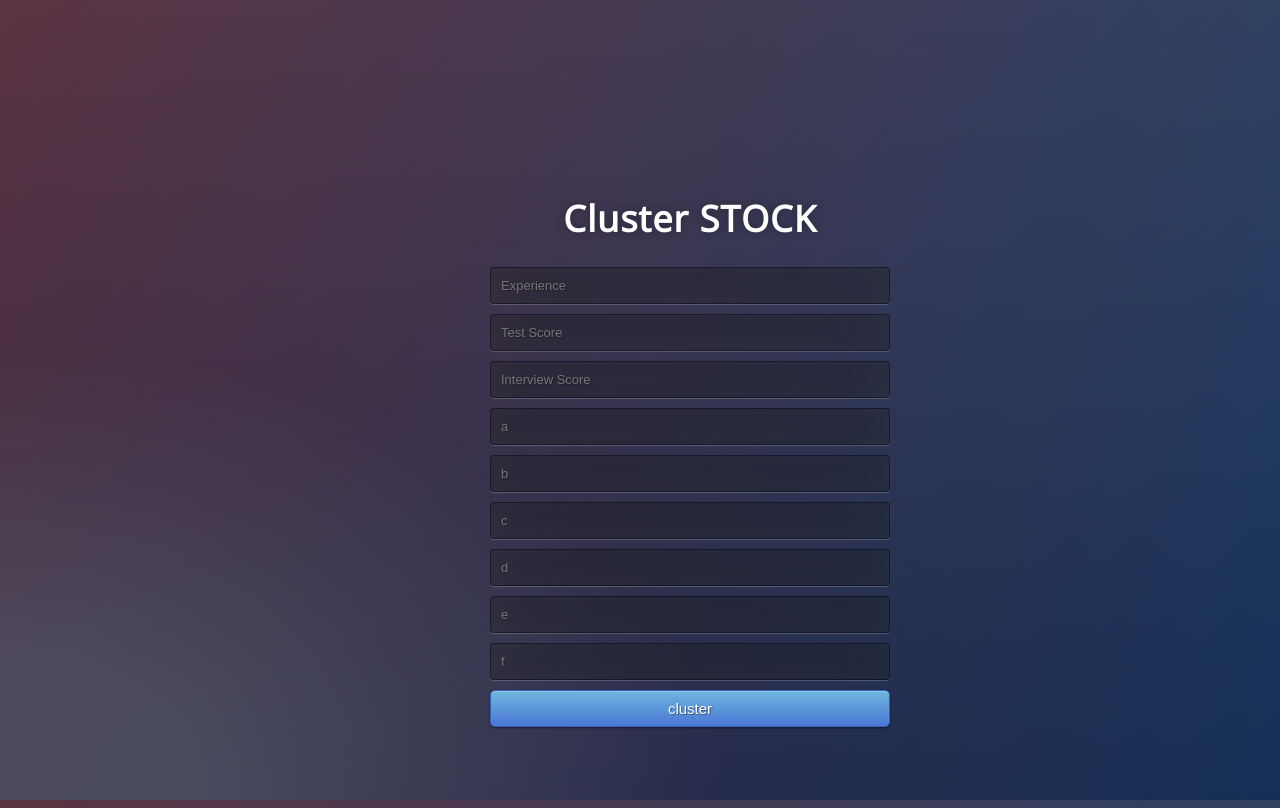
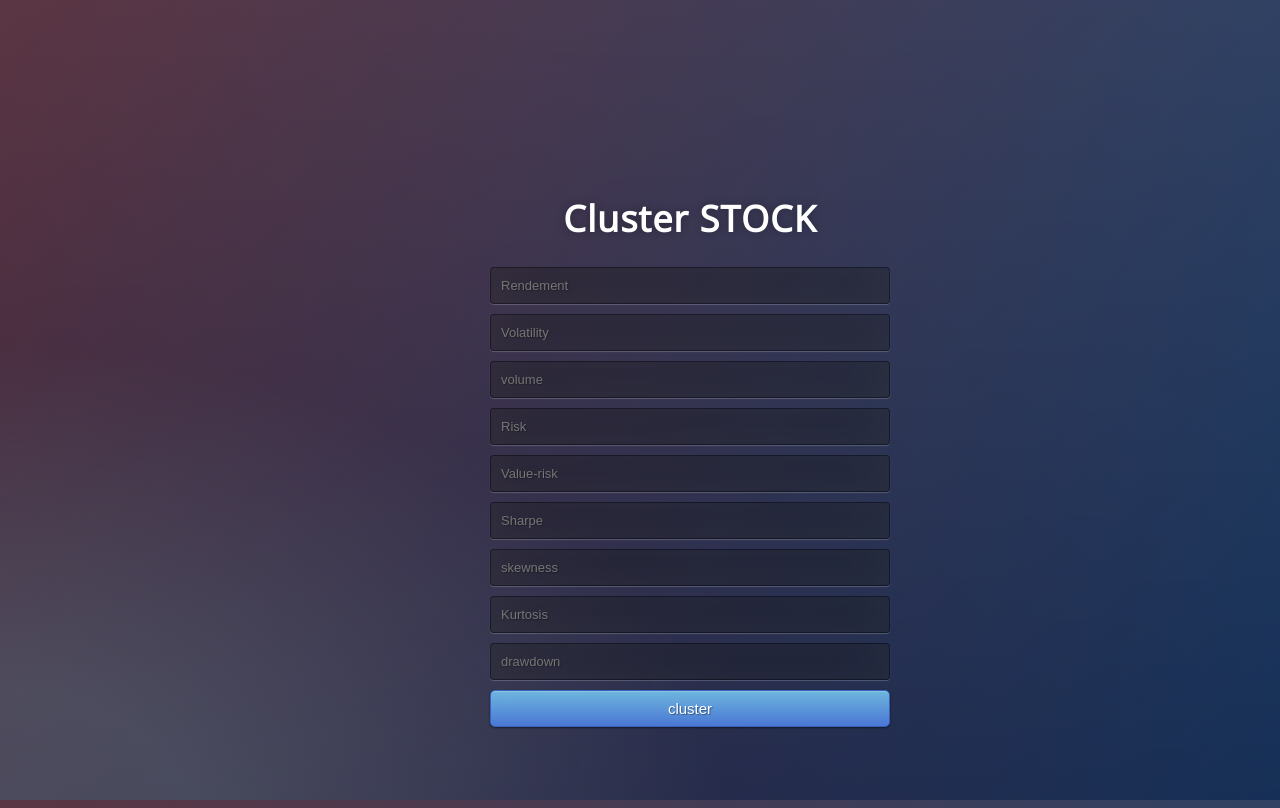
Before and after one commit to jdidi-boujneh/bourse, a Flask app: page / in a window 1280 px wide. Run offline with Flask 2, Linux system fonts and the light colour scheme; parts of the project's set-up code (start-up, migrations or seed data) failed here and were passed over.

Commit message:
Update index.html

```diff
--- a/templates/index.html
+++ b/templates/index.html
@@ -18,15 +18,16 @@
 
      <!-- Main Input For Receiving Query to our ML -->
     <form action="{{ url_for('predict')}}"method="post">
-    	<input type="text" name="experience" placeholder="Experience" required="required" />
-        <input type="text" name="test_score" placeholder="Test Score" required="required" />
-		<input type="text" name="interview_score" placeholder="Interview Score" required="required" />
-		<input type="text" name="a" placeholder="a" required="required" />
-        <input type="text" name="b" placeholder="b" required="required" />
-		<input type="text" name="c" placeholder="c" required="required" />
-		<input type="text" name="d" placeholder="d" required="required" />
-        <input type="text" name="e" placeholder="e" required="required" />
-		<input type="text" name="f" placeholder="f" required="required" />
+
+    	<input type="text" name="experience" placeholder="Rendement" required="required" />
+        <input type="text" name="test_score" placeholder="Volatility" required="required" />
+		<input type="text" name="interview_score" placeholder="volume" required="required" />
+		<input type="text" name="a" placeholder="Risk" required="required" />
+        <input type="text" name="b" placeholder="Value-risk" required="required" />
+		<input type="text" name="c" placeholder="Sharpe" required="required" />
+		<input type="text" name="d" placeholder="skewness" required="required" />
+        <input type="text" name="e" placeholder="Kurtosis" required="required" />
+		<input type="text" name="f" placeholder="drawdown" required="required" />
 
         <button type="submit" class="btn btn-primary btn-block btn-large">cluster</button>
     </form>
```
